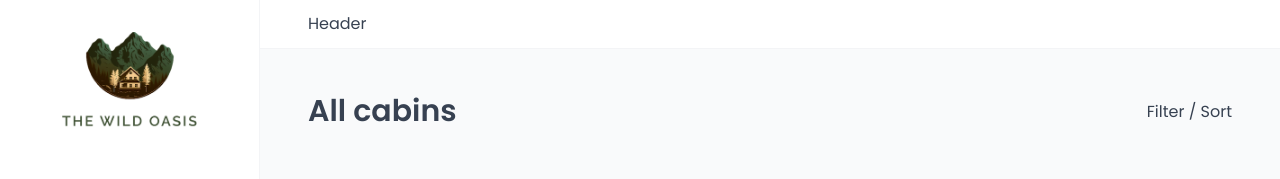
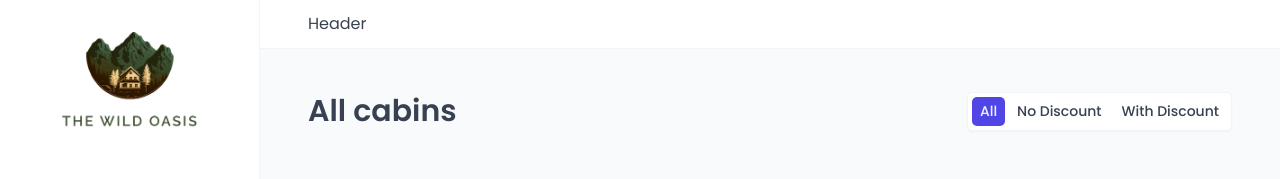
Before and after one commit to fkurusu7/react_training, a React (Vite) app in the folder jonas/wildoasis/ui/: page /cabins in a window 1280 px wide. Shown: the top 179 px of the page. Built offline with nearby package versions, Linux system fonts and the light colour scheme; no server answers; a web font is replaced by a local one.

Commit message:
add discount filter to cabins in cabins table

```diff
--- a/jonas/wildoasis/ui/src/features/cabins/CabinTable.tsx
+++ b/jonas/wildoasis/ui/src/features/cabins/CabinTable.tsx
@@ -1,3 +1,4 @@
+import { useSearchParams } from 'react-router-dom';
 import type { Cabin } from '../../types/responses.type';
 import Menus from '../../ui/Menus';
 import Spinner from '../../ui/Spinner';
@@ -9,8 +10,17 @@
 function CabinTable() {
   const { isPending, data: cabins } = useGetCabins();
 
+  const [searchParams] = useSearchParams();
+  const filterValue = searchParams.get('discount') || 'all';
+
+  let filteredCabins;
+  if (filterValue === 'all') filteredCabins = cabins?.data;
+  if (filterValue === 'no-discount')
+    filteredCabins = cabins?.data?.filter((cabin) => cabin.discount === 0);
+  if (filterValue === 'with-discount')
+    filteredCabins = cabins?.data?.filter((cabin) => cabin.discount > 0);
+
   if (isPending) return <Spinner />;
-
   return (
     <Menus>
       <Table columns='0.6fr 1.8fr 2.2fr 1fr 1fr 1fr'>
@@ -30,7 +40,8 @@
           )} */}
 
         <Table.Body
-          data={cabins?.data}
+          // data={cabins?.data}
+          data={filteredCabins}
           render={(cabin: Cabin) => <CabinRow key={cabin._id} cabin={cabin} />}
         />
       </Table>
--- /dev/null
+++ b/jonas/wildoasis/ui/src/features/cabins/CabinTableOperations.tsx
@@ -0,0 +1,19 @@
+import Filter from '../../ui/Filter';
+import TableOperations from '../../ui/TableOperations';
+
+function CabinTableOperations() {
+  return (
+    <TableOperations>
+      <Filter
+        filterField='discount'
+        options={[
+          { value: 'all', label: 'All' },
+          { value: 'no-discount', label: 'No Discount' },
+          { value: 'with-discount', label: 'With Discount' },
+        ]}
+      />
+    </TableOperations>
+  );
+}
+
+export default CabinTableOperations;
--- a/jonas/wildoasis/ui/src/pages/Cabins.tsx
+++ b/jonas/wildoasis/ui/src/pages/Cabins.tsx
@@ -1,5 +1,6 @@
 import AddCabin from '../features/cabins/AddCabin';
 import CabinTable from '../features/cabins/CabinTable';
+import CabinTableOperations from '../features/cabins/CabinTableOperations';
 import Heading from '../ui/Heading';
 import Row from '../ui/Row';
 
@@ -8,7 +9,8 @@
     <>
       <Row type='horizontal'>
         <Heading as='h1'>All cabins</Heading>
-        <p>Filter / Sort</p>
+        <CabinTableOperations />
+        {/* <CabinTableOperations>Filter / Sort</CabinTableOperations> */}
       </Row>
 
       <Row>
--- a/jonas/wildoasis/ui/src/ui/Filter.tsx
+++ b/jonas/wildoasis/ui/src/ui/Filter.tsx
@@ -1,4 +1,5 @@
-import styled, { css } from "styled-components";
+import { useSearchParams } from 'react-router-dom';
+import styled, { css } from 'styled-components';
 
 const StyledFilter = styled.div`
   border: 1px solid var(--color-grey-100);
@@ -10,12 +11,13 @@
   gap: 0.4rem;
 `;
 
-const FilterButton = styled.button`
+// type ButtonType = { active: boolean };
+const FilterButton = styled.button<{ $active: boolean }>`
   background-color: var(--color-grey-0);
   border: none;
 
   ${(props) =>
-    props.active &&
+    props.$active &&
     css`
       background-color: var(--color-brand-600);
       color: var(--color-brand-50);
@@ -33,3 +35,35 @@
     color: var(--color-brand-50);
   }
 `;
+
+interface FilterProps {
+  filterField: string;
+  options: { value: string; label: string }[];
+}
+
+function Filter({ filterField, options }: FilterProps) {
+  const [searchParams, setSearchParams] = useSearchParams();
+  const currentFilter = searchParams.get(filterField) || options[0].value;
+
+  function handleClick(value: string) {
+    // Update Search to change URL
+    searchParams.set(filterField, value);
+    setSearchParams(searchParams);
+  }
+
+  return (
+    <StyledFilter>
+      {options.map((option) => (
+        <FilterButton
+          key={option.value}
+          onClick={() => handleClick(option.value)}
+          $active={currentFilter === option.value}
+        >
+          {option.label}
+        </FilterButton>
+      ))}
+    </StyledFilter>
+  );
+}
+
+export default Filter;
```
